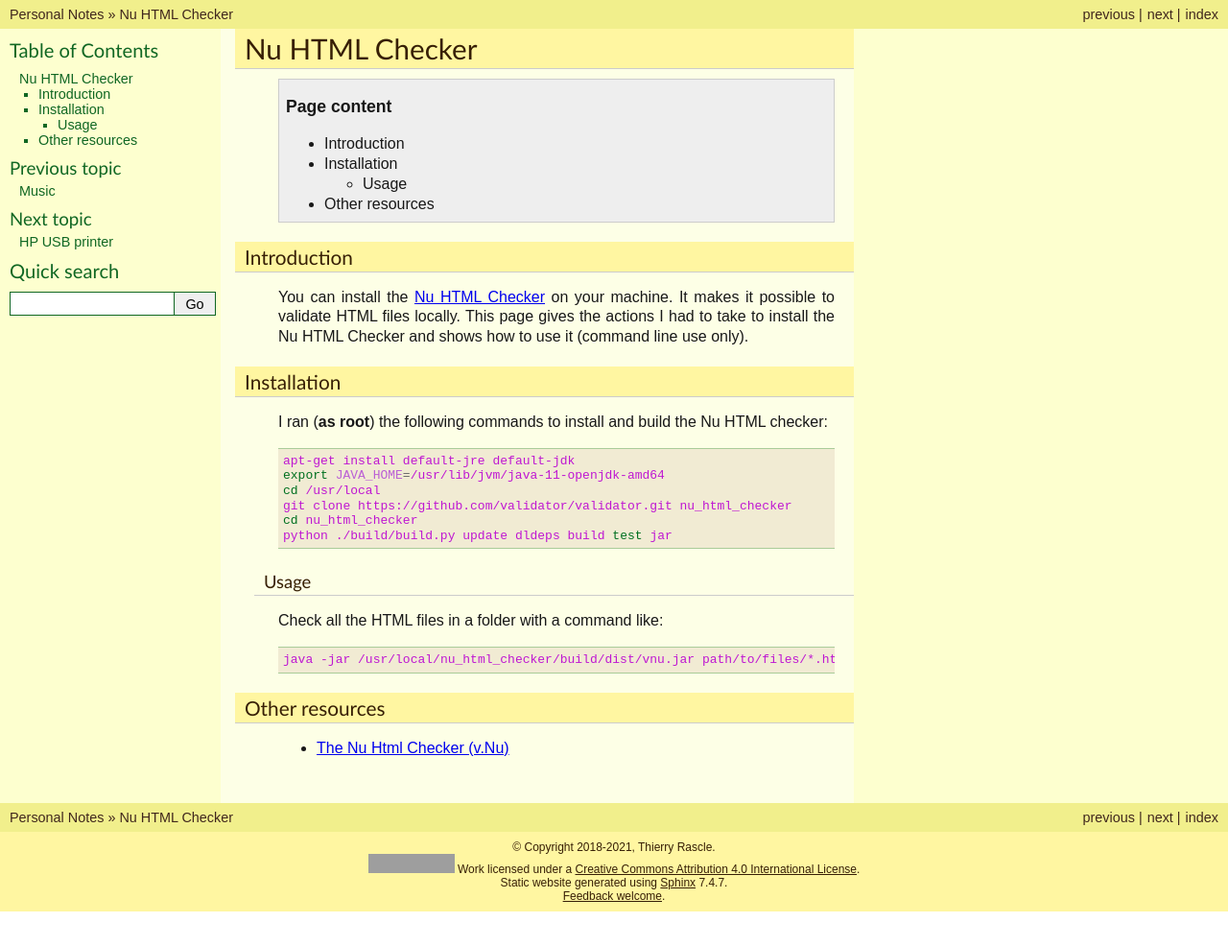
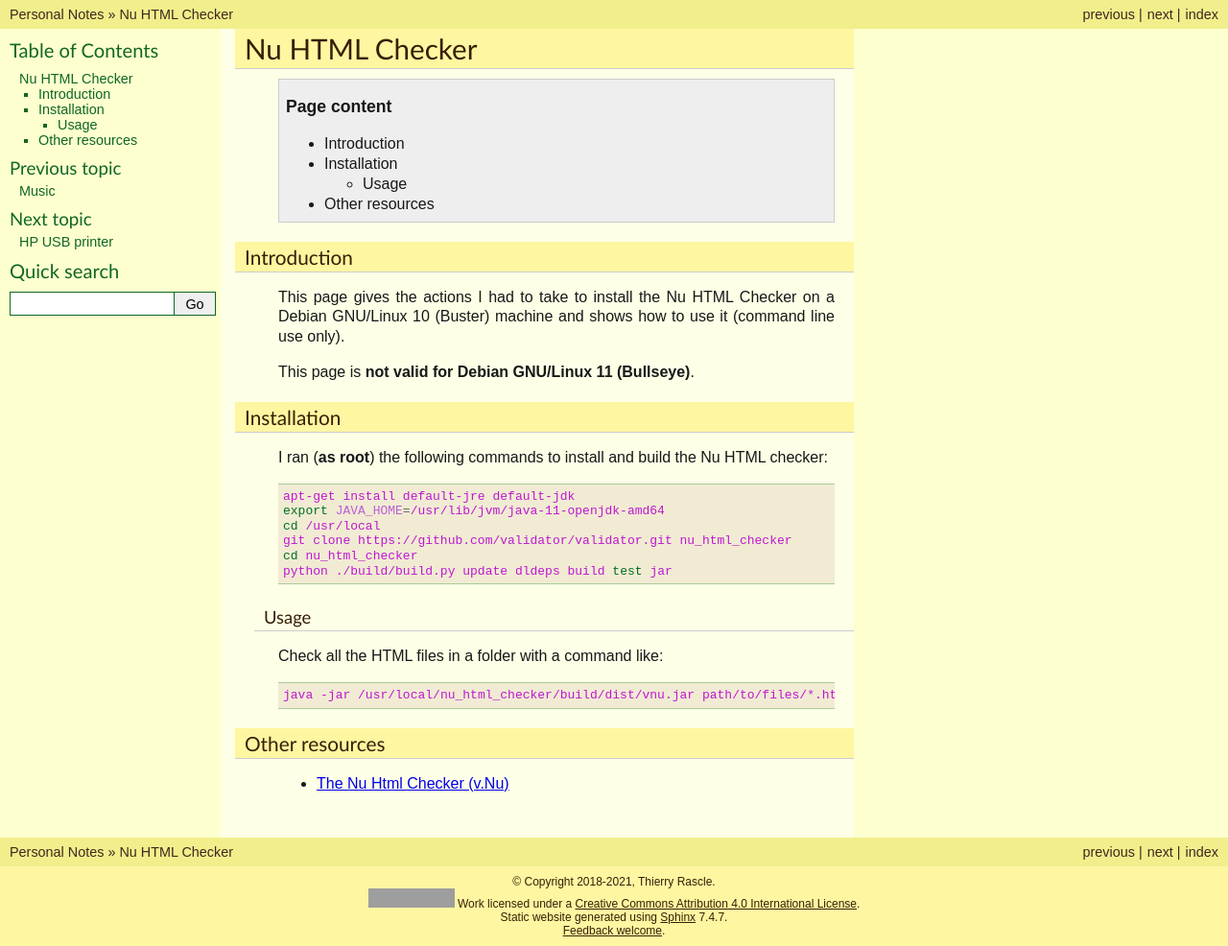
Before and after one commit to thierr26/thierr26_personal_notes_sphinx_sources, a Sphinx documentation site: the page built from source/nu_html_checker.rst, in a window 1280 px wide and 986 px high. Shown: the whole window at 96% size. Built offline with Sphinx 7.4.7, drawn with Linux system fonts in a browser that asks for light colours; grey boxes are pictures that could not be loaded.

Commit message:
Mention Nu HTML Checker install issue (Debian 11)

```diff
--- a/source/nu_html_checker.rst
+++ b/source/nu_html_checker.rst
@@ -14,10 +14,11 @@
 Introduction
 ------------
 
-You can install the `Nu HTML Checker <https://validator.w3.org/nu/>`_ on your
-machine. It makes it possible to validate HTML files locally. This page gives
-the actions I had to take to install the Nu HTML Checker and shows how to use
-it (command line use only).
+This page gives the actions I had to take to install the Nu HTML Checker on a
+Debian GNU/Linux 10 (Buster) machine and shows how to use it (command line use
+only).
+
+This page is **not valid for Debian GNU/Linux 11 (Bullseye)**.
 
 
 Installation
```
